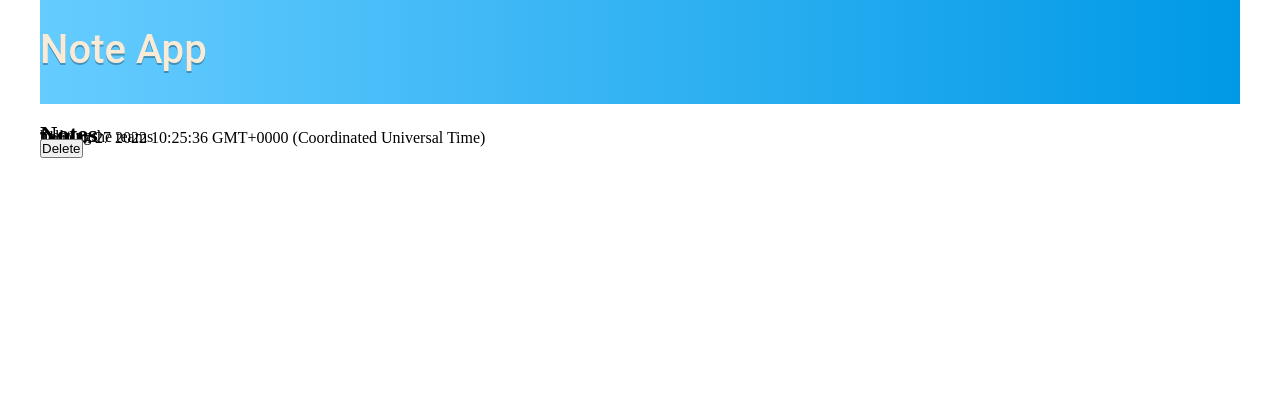
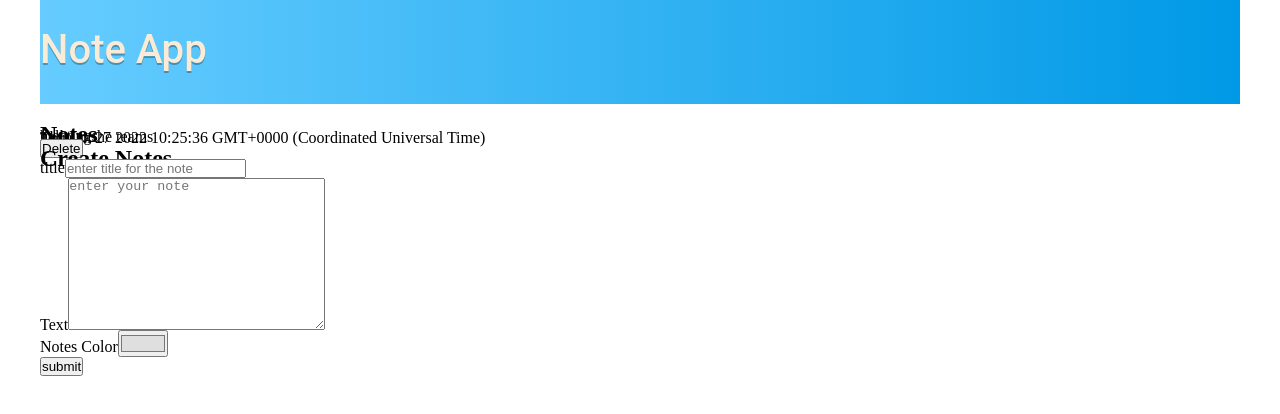
Before and after one commit to heytemisan/react-typescript-noteapp, a React (Create React App) app: page / in a window 1280 px wide. Shown: the top 414 px of the page. Built offline with nearby package versions, Linux system fonts and the light colour scheme.

Commit message:
created handleSubmit function

```diff
--- a/src/App.tsx
+++ b/src/App.tsx
@@ -4,6 +4,7 @@ import './App.css';
 import { Note } from './models/note.model';
 import Header from './components/Header/Header';
 import NoteList from './components/NoteList/NoteList';
+import CreateNotes from './components/CreateNotes/CreateNote';
 
 function App() {
   const [notes, setNotes] = useState<Note[]>([{
@@ -18,7 +19,8 @@ function App() {
     <>
       <div className="App">
         <Header />
-        <NoteList notes={notes} setNotes={ setNotes}/>
+        <NoteList notes={notes} setNotes={setNotes} />
+        <CreateNotes notes={notes} setNotes={setNotes} />
     </div>
     </>
   );
--- a/src/components/CreateNotes/CreateNote.tsx
+++ b/src/components/CreateNotes/CreateNote.tsx
@@ -1,12 +1,52 @@
 import * as React from 'react';
+import { Note } from '../../models/note.model';
 
 interface ICreateNotesProps {
+    notes: Note[],
+    setNotes: React.Dispatch<React.SetStateAction<Note[]>>
 }
 
-const CreateNotes: React.FunctionComponent<ICreateNotesProps> = (props) => {
+const CreateNotes: React.FunctionComponent<ICreateNotesProps> = ({notes, setNotes}) => {
+
+    const [error, setError] = React.useState("")
+    const titleRef = React.useRef<HTMLInputElement | null>(null);
+    const textRef = React.useRef<HTMLTextAreaElement | null>(null);
+    const colorRef = React.useRef<HTMLInputElement | null>
+        (null);
+
+    const handleSubmit = (e: React.FormEvent<HTMLFormElement>): void => {
+        e.preventDefault();
+        if (titleRef.current?.value == "" || textRef.current?.value === "") {
+            return setError("All fields are mandatory")
+        } setError("")
+        setNotes([...notes, {
+            id: (new Date()).toString(),
+            title: (titleRef.current as HTMLInputElement).value,
+            text: (textRef.current as HTMLTextAreaElement).value,
+            color: (colorRef.current as HTMLInputElement).value,
+            date: (new Date()).toString()
+        }])
+    }
     return (
         <>
             <h2>Create Notes</h2>
+            <form onSubmit={e => handleSubmit(e)}>
+                <div className="form-input">
+                    <label htmlFor="title">title</label>
+                    <input type="text" placeholder='enter title for the note' ref={ titleRef}/>
+                </div>
+                <div className="form-input">
+                    <label htmlFor="title">Text</label>
+                    <textarea name="textarea" id="" cols={30} rows={10 } placeholder='enter your note' ref={textRef}></textarea>
+                </div>
+                <div className="form-input">
+                    <label htmlFor="colorInput">Notes Color</label>
+                    <input type="color"placeholder='enter color for the note' id="colorInput" defaultValue="#dfdfdf" ref={colorRef}/>
+                </div>
+                <button type="submit">
+                    submit
+                </button>
+            </form>
         </>
     );
 };
```
